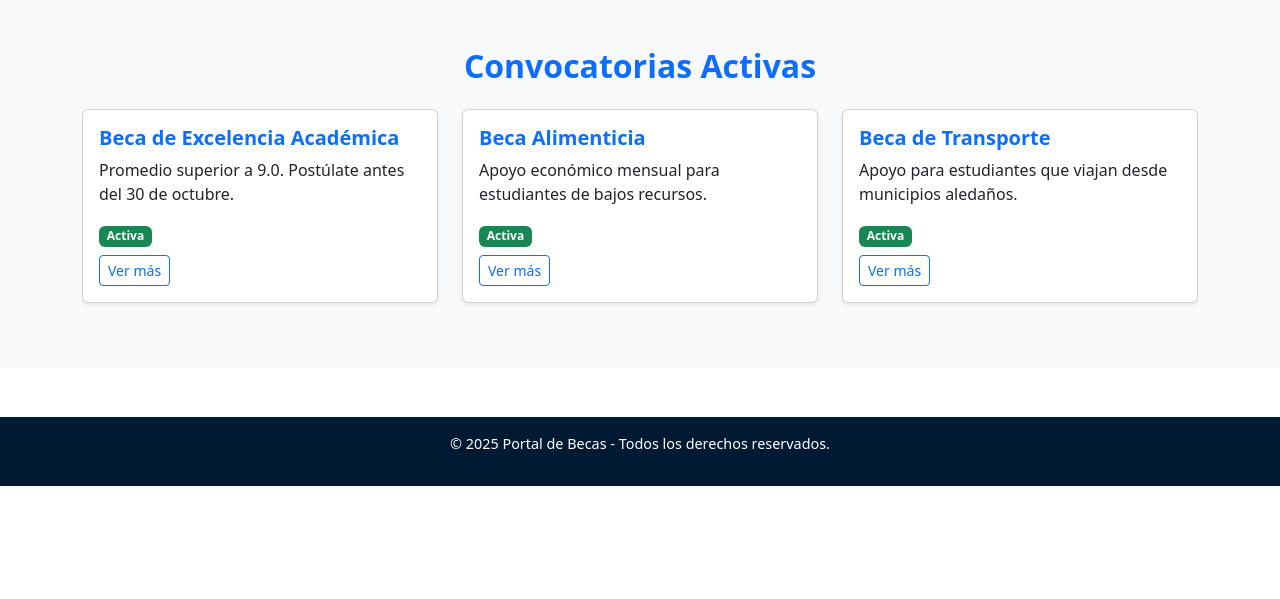
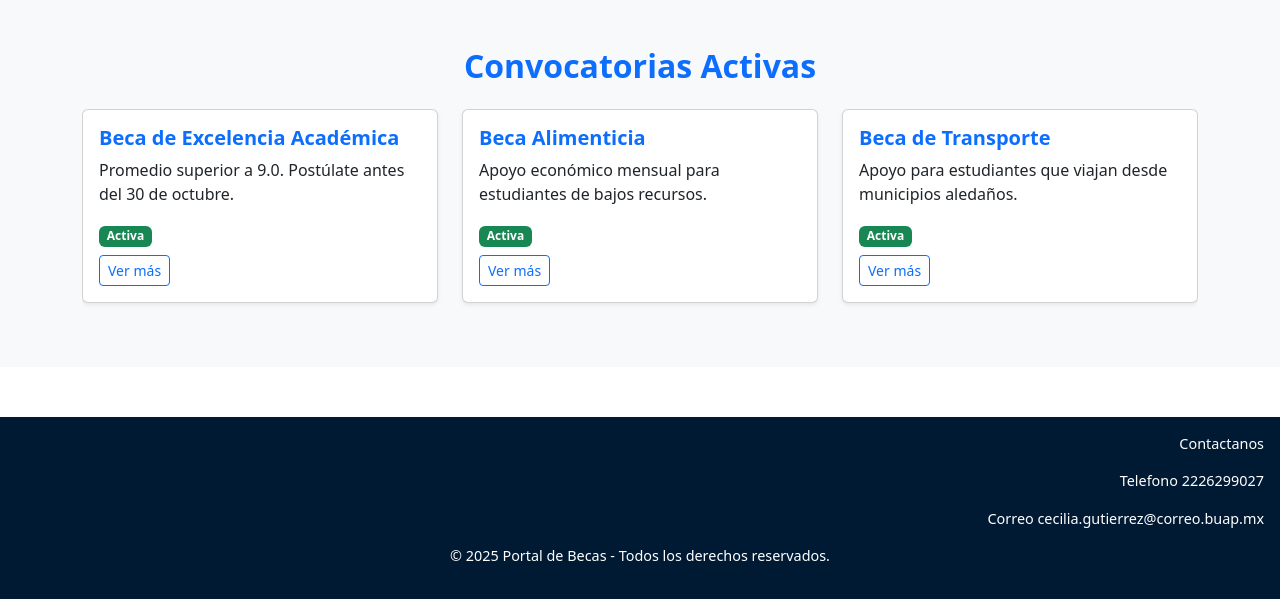
Before and after one commit to IYRH/becas_portal, a Flask app: page / in a window 1280 px wide; the page is wider, and only the part inside the window is pictured. Shown: the part 1317-1916 px from the top of that part. Before the commit the page ends 1803 px from the top of that part, so only its background shows below. Run offline with Flask 3, Linux system fonts and the light colour scheme.

Commit message:
se agrego informacion de contacto

```diff
--- a/templates/index.html
+++ b/templates/index.html
@@ -173,6 +173,9 @@
 </section>
 
   <footer>
+    <p style="text-align: right;">Contactanos</p>
+    <p style="text-align: right;">Telefono 2226299027</p>
+    <p style="text-align: right;">Correo cecilia.gutierrez@correo.buap.mx</p>
     <p>© 2025 Portal de Becas - Todos los derechos reservados.</p>
   </footer>
 
```
